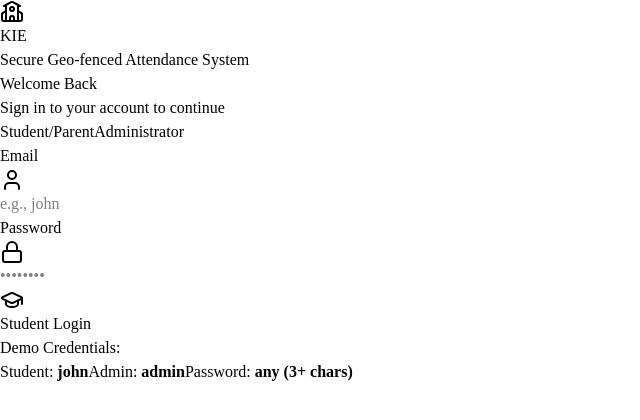
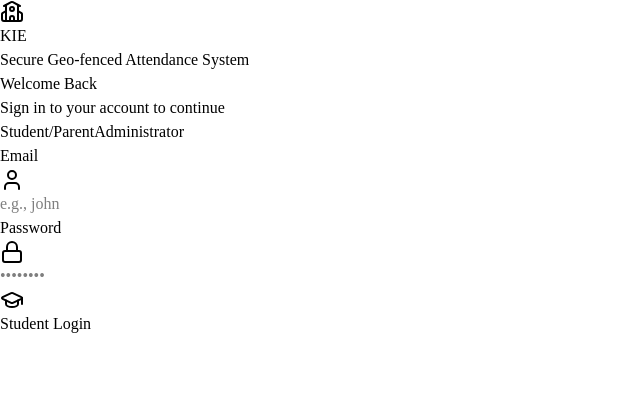
Before and after one commit to abidfayaz2022/geoattendance, a React (Vite) app in the folder client/: page / in a window 1280 px wide. Shown: the top 420 px of the page, without its empty margins (0-640 px from the left). Built offline with nearby package versions, Linux system fonts and the light colour scheme; no server answers.

Commit message:
removed the demo

```diff
--- a/client/src/pages/login.jsx
+++ b/client/src/pages/login.jsx
@@ -207,20 +207,7 @@ function LoginFormFields({
         )}
       </Button>
 
-      <div className="mt-4 p-3 bg-blue-50 dark:bg-blue-900/20 rounded-lg text-xs text-blue-600 dark:text-blue-400 border border-blue-100 dark:border-blue-900/50">
-        <p className="font-semibold mb-1">Demo Credentials:</p>
-        <div className="grid grid-cols-2 gap-2">
-          <span>
-            Student: <strong>john</strong>
-          </span>
-          <span>
-            Admin: <strong>admin</strong>
-          </span>
-          <span className="col-span-2">
-            Password: <strong>any (3+ chars)</strong>
-          </span>
-        </div>
-      </div>
+
     </form>
   );
 }
```
